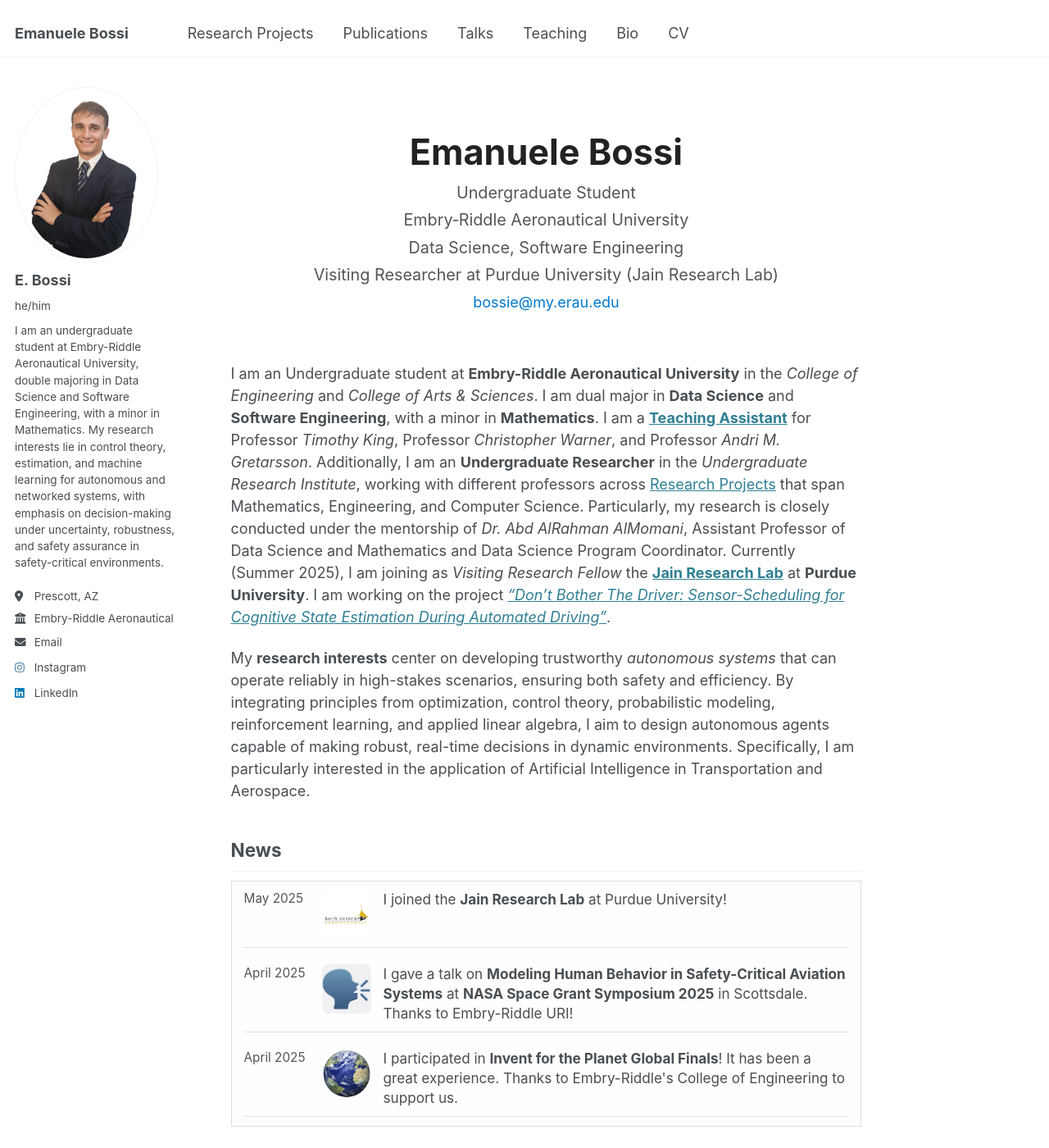
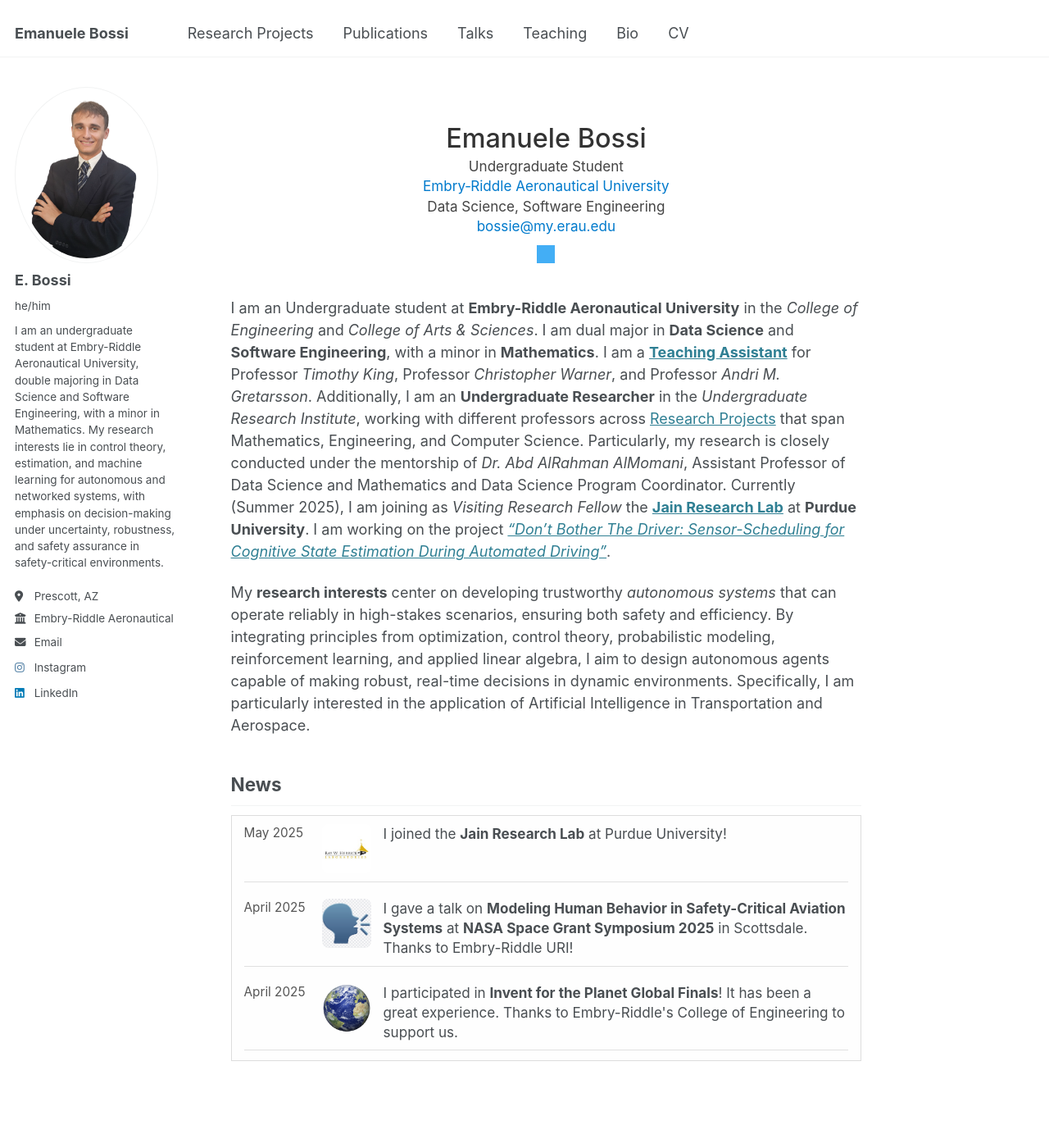
Before and after one commit to bossiemanuele/bossiemanuele.github.io, a Jekyll site: the page built from _pages/about.md, in a window 1280 px wide and 1400 px high. Shown: the whole window at 82% size. Built offline with Jekyll 4.4.1, drawn with Linux system fonts in a browser that asks for light colours; some of the changed lines change nothing that is shown; grey boxes are pictures that could not be loaded.

Commit message:
Update about.md

```diff
--- a/_pages/about.md
+++ b/_pages/about.md
@@ -12,47 +12,70 @@
 <div class="hero-header">
   <h1>Emanuele Bossi</h1>
   <p class="title">Undergraduate Student</p>
-  <p class="affiliation">Embry‑Riddle Aeronautical University</p>
+  <p class="affiliation"><a href="https://erau.edu" target="_blank">Embry‑Riddle Aeronautical University</a></p>
   <p class="majors">Data Science, Software Engineering</p>
-  <p class="visiting">Visiting Researcher at Purdue University (Jain Research Lab)</p>
   <p class="contact"><a href="mailto:bossie@my.erau.edu">bossie@my.erau.edu</a></p>
+
+  <!-- LinkedIn Icon -->
+  <div class="social-icons">
+    <a href="https://www.linkedin.com/in/YOUR_USERNAME" target="_blank">
+      <img src="https://cdn.jsdelivr.net/gh/simple-icons/simple-icons/icons/linkedin.svg" alt="LinkedIn" class="linkedin-icon">
+    </a>
+  </div>
+
 </div>
 {% endraw %}
 
 <style>
 .hero-header {
   text-align: center;
-  margin-top: 40px;
-  margin-bottom: 60px;
+  margin-top: 30px;
+  margin-bottom: 40px;
+  font-family: -apple-system, BlinkMacSystemFont, "Segoe UI", Roboto, Helvetica, Arial, sans-serif;
+  color: #333;
 }
 
 .hero-header h1 {
-  font-size: 2.4em;
-  font-weight: bold;
-  margin: 0 0 0.2em;
-  color: #222;
+  font-size: 1.8em;
+  margin-bottom: 0.1em;
+  font-weight: 500;
 }
 
-.hero-header .title,
-.hero-header .affiliation,
-.hero-header .majors,
-.hero-header .visiting {
-  font-size: 1.1em;
-  margin: 0.2em 0;
-  color: #555;
+.hero-header p {
+  font-size: 0.95em;
+  margin: 2px 0;
+  line-height: 1.3;
+  color: #444;
 }
 
+.hero-header .affiliation a,
 .hero-header .contact a {
-  font-size: 1em;
   color: #007acc;
   text-decoration: none;
+  font-weight: normal;
 }
 
+.hero-header .affiliation a:hover,
 .hero-header .contact a:hover {
   text-decoration: underline;
 }
+
+.social-icons {
+  margin-top: 8px;
+}
+
+.linkedin-icon {
+  width: 22px;
+  height: 22px;
+  filter: invert(33%) sepia(95%) saturate(800%) hue-rotate(176deg) brightness(100%) contrast(92%);
+  transition: transform 0.2s ease;
+  vertical-align: middle;
+}
+
+.linkedin-icon:hover {
+  transform: scale(1.1);
+}
 </style>
-
 
 I am an Undergraduate student at **Embry-Riddle Aeronautical University** in the *College of Engineering* and *College of Arts & Sciences*. I am dual major in **Data Science** and **Software Engineering**, with a minor in **Mathematics**. I am a [**Teaching Assistant**](https://bossiemanuele.github.io/teaching/) for Professor *Timothy King*, Professor *Christopher Warner*, and Professor *Andri M. Gretarsson*. Additionally, I am an **Undergraduate Researcher** in the *Undergraduate Research Institute*, working with different professors across [Research Projects](https://bossiemanuele.github.io/portfolio/) that span Mathematics, Engineering, and Computer Science. Particularly, my research is closely conducted under the mentorship of *Dr. Abd AlRahman AlMomani*, Assistant Professor of Data Science and Mathematics and Data Science Program Coordinator. Currently (Summer 2025), I am joining as *Visiting Research Fellow* the [**Jain Research Lab**](https://engineering.purdue.edu/JainResearchLab/) at **Purdue University**. I am working on the project *["Don’t Bother The Driver: Sensor-Scheduling for Cognitive State Estimation During Automated Driving"](https://bossiemanuele.github.io/portfolio/00_SURF/)*.
 
```
